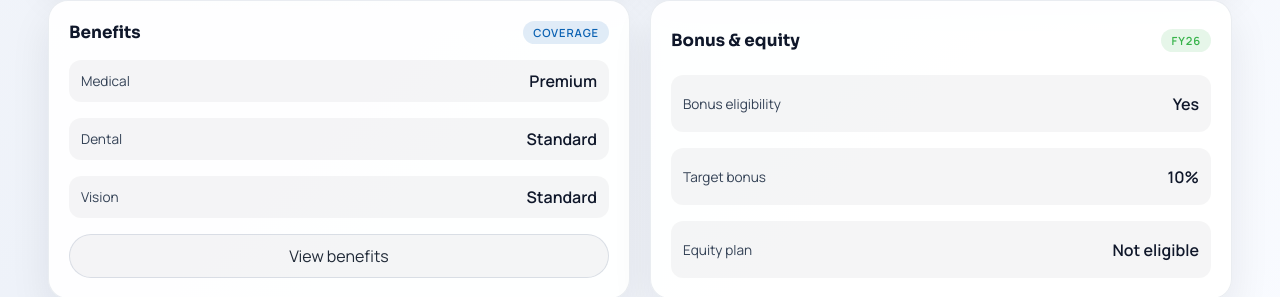
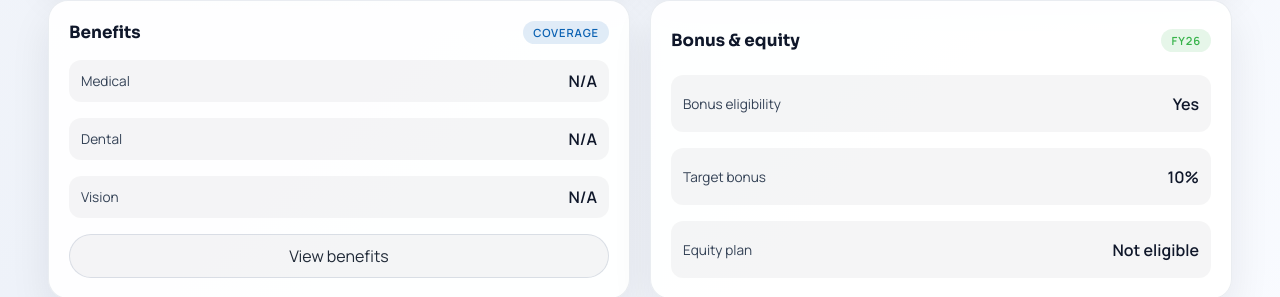
Before and after one commit to tierxdcs/tx-peoplehub, an Angular app: page /financials in a window 1280 px wide. Shown: the part 585-882 px from the top of the page. Built offline with nearby package versions, Linux system fonts and the light colour scheme.

Commit message:
Set benefits status to N/A

```diff
--- a/src/app/financials/financials.component.html
+++ b/src/app/financials/financials.component.html
@@ -52,15 +52,15 @@
       </div>
       <div class="detail">
         <span class="label">Medical</span>
-        <span class="value">Premium</span>
+        <span class="value">N/A</span>
       </div>
       <div class="detail">
         <span class="label">Dental</span>
-        <span class="value">Standard</span>
+        <span class="value">N/A</span>
       </div>
       <div class="detail">
         <span class="label">Vision</span>
-        <span class="value">Standard</span>
+        <span class="value">N/A</span>
       </div>
       <button class="ghost full" type="button">View benefits</button>
     </article>
```
